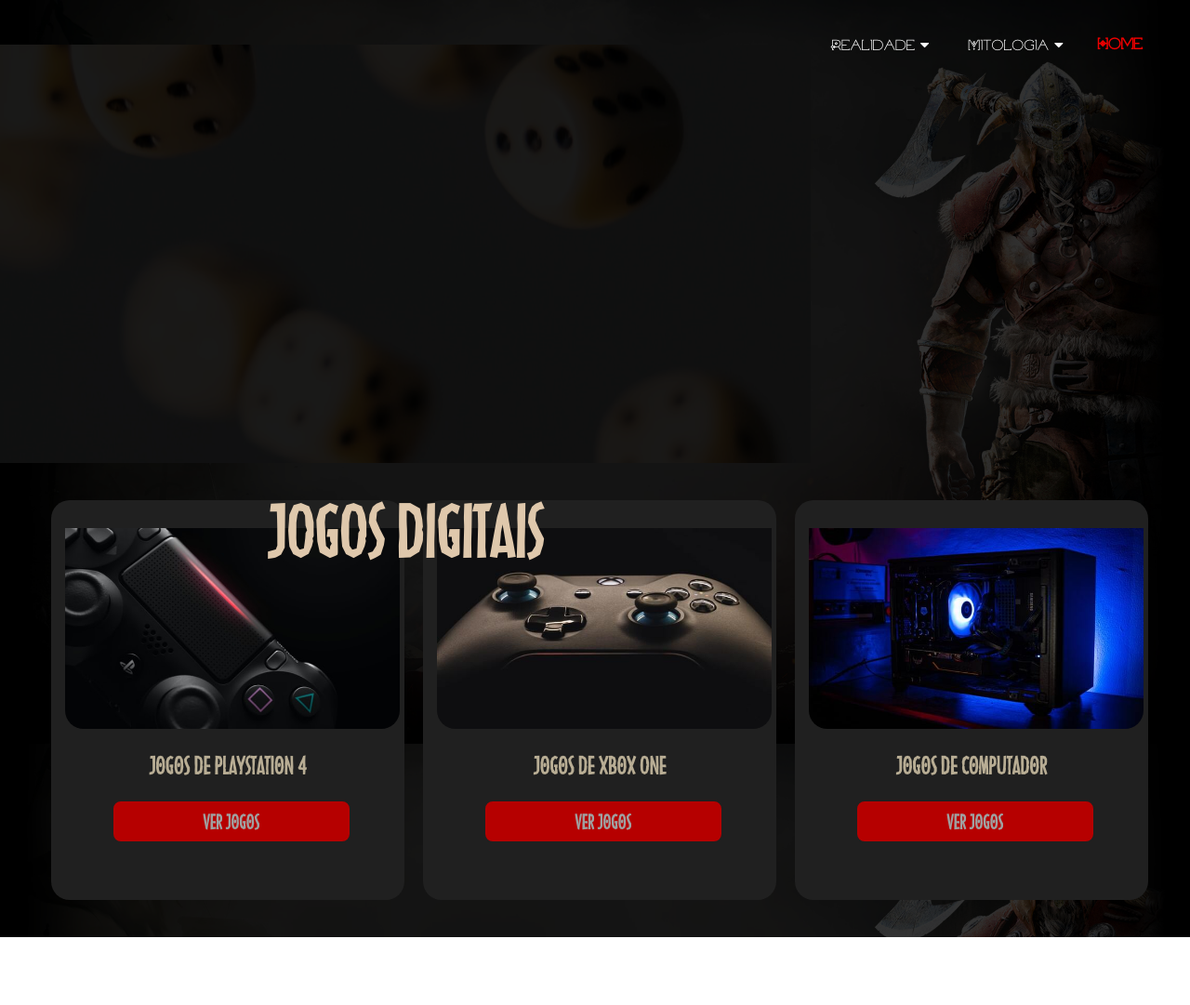
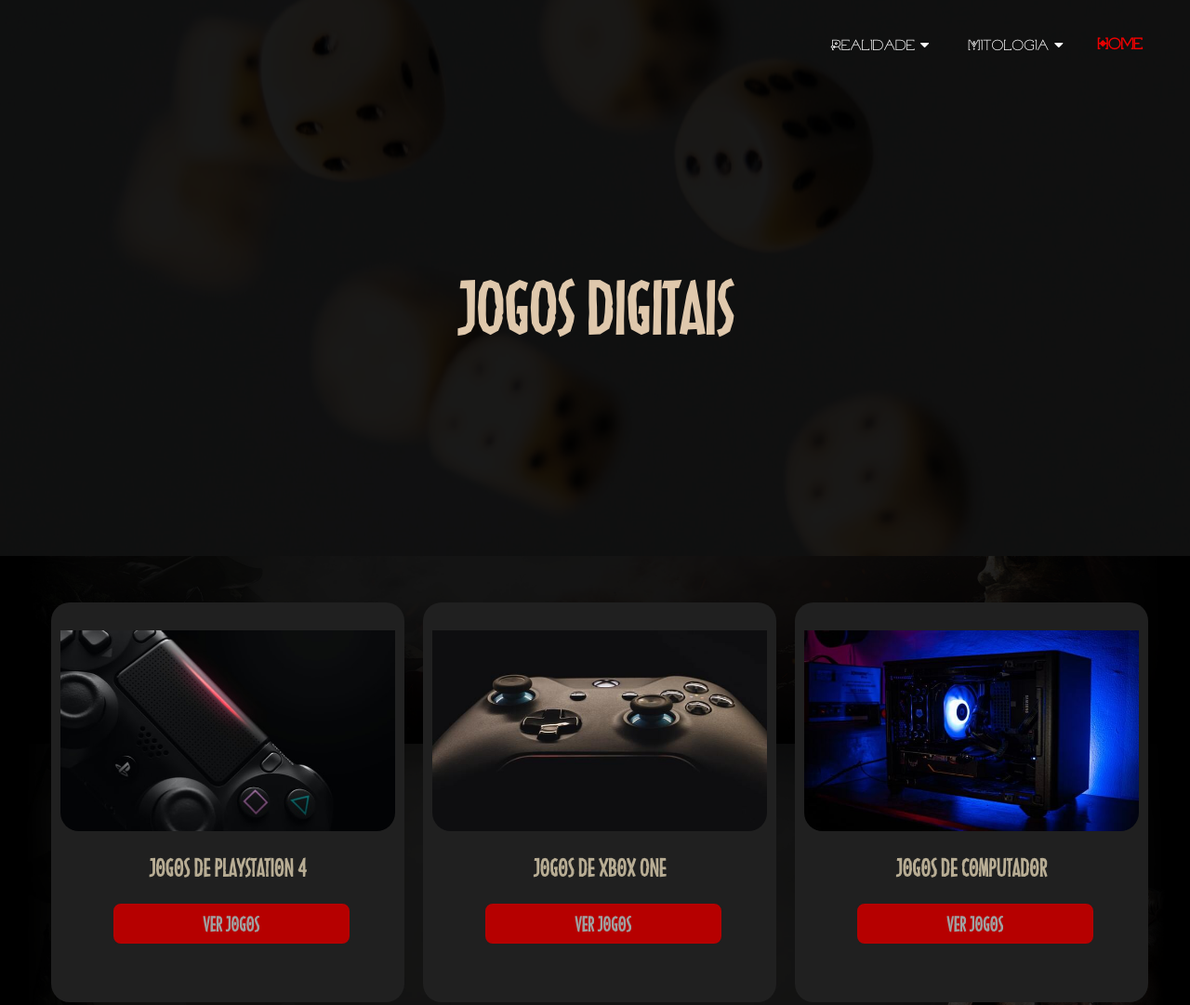
Before and after one commit to giovanniclopes/nordician, a plain HTML site: page games.html in a window 1280 px wide. Shown: the top 1081 px of the page at 93% size. Before the commit the page ends 1008 px from the top, so only its background shows below. Drawn offline with Linux system fonts and the light colour scheme; files whose address does not match are found by name.

Commit message:
Update style.css

```diff
--- a/style.css
+++ b/style.css
@@ -82,7 +82,7 @@ nav {
 
 @media only screen and (max-width: 600px) {
   #checked {
-    display: none;
+    display: block;
   }
 }
 
@@ -448,17 +448,17 @@ p.thanks-text {
 /* games page */
 
 .main-section-games {
-  display: grid;
+  position: relative;
+  bottom: 240px;
   background: url(bc-games-section.png) center;
-  height: 450px;
-  box-sizing:border-box;
+  height: 600px;
   opacity: 100%;
   text-align: center;
 }
 
 .games-blocks {
   display: inline-flex;
-  margin: 30px 20px 30px 45px;
+  margin:-200px 20px 30px 45px;
 }
 
 @media only screen and (max-width: 600px) {
@@ -491,8 +491,6 @@ p.thanks-text {
 .ps4-image {
   width: 360px;
   border: none;
-  margin-left: 9px;
-  margin-bottom: 0;
   border-radius: 20px;
   padding-top: 30px;
 }
@@ -544,8 +542,6 @@ p.thanks-text {
 .xbox-image {
   width: 360px;
   border: none;
-  margin-left: 9px;
-  margin-bottom: 0;
   border-radius: 20px;
   padding-top: 30px;
 }
@@ -571,8 +567,6 @@ p.thanks-text {
 .pc-image {
   width: 360px;
   border: none;
-  margin-left: 9px;
-  margin-bottom: 0;
   border-radius: 20px;
   padding-top: 30px;
 }
```
